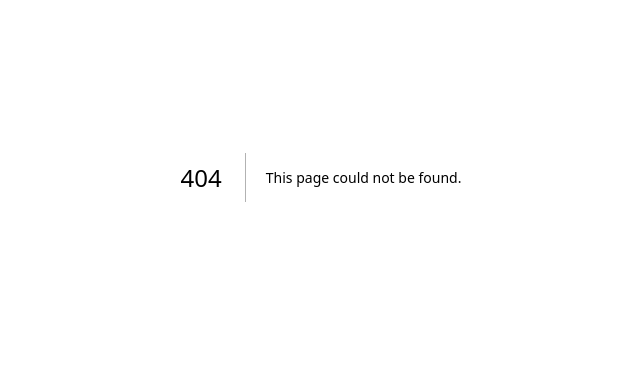
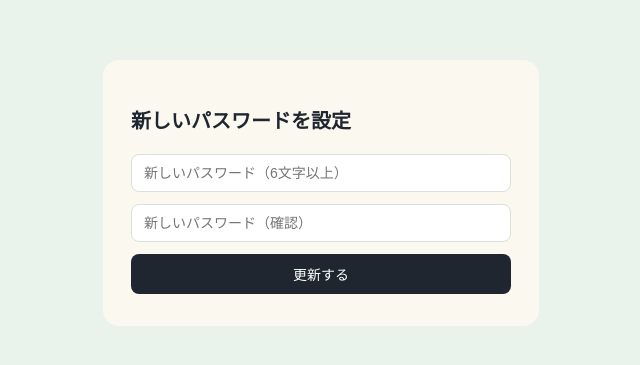
Before and after one commit to Kelly-E/mybanker-app, a Next.js app: page /reset-password in a window 1280 px wide. Before the commit this address had no page. Shown: the part 223-588 px from the top of the page, without its empty margins (319-959 px from the left). Built offline with nearby package versions, Linux system fonts and the light colour scheme; no server answers.

Commit message:
Implement reset password page with validation

```diff
--- /dev/null
+++ b/app/reset-password/page.js
@@ -0,0 +1,75 @@
+"use client";
+
+import { useState } from "react";
+import { updatePassword } from "../../lib/storage";
+
+export default function ResetPasswordPage() {
+  const [password, setPassword] = useState("");
+  const [confirm, setConfirm] = useState("");
+  const [message, setMessage] = useState("");
+  const [done, setDone] = useState(false);
+
+  const handleSubmit = async (e) => {
+    e.preventDefault();
+    setMessage("");
+    if (password.length < 6) {
+      setMessage("パスワードは6文字以上にしてください。");
+      return;
+    }
+    if (password !== confirm) {
+      setMessage("パスワードが一致しません。");
+      return;
+    }
+    try {
+      await updatePassword(password);
+      setMessage("パスワードを更新しました。");
+      setDone(true);
+    } catch (err) {
+      setMessage("エラー: " + err.message + "（メールのリンクが期限切れの可能性があります。もう一度パスワード再設定をお試しください）");
+    }
+  };
+
+  return (
+    <div style={styles.page}>
+      <div style={styles.card}>
+        <h1 style={styles.title}>新しいパスワードを設定</h1>
+        {!done ? (
+          <form onSubmit={handleSubmit} style={styles.form}>
+            <input
+              style={styles.input}
+              type="password"
+              placeholder="新しいパスワード（6文字以上）"
+              value={password}
+              onChange={(e) => setPassword(e.target.value)}
+              minLength={6}
+              required
+            />
+            <input
+              style={styles.input}
+              type="password"
+              placeholder="新しいパスワード（確認）"
+              value={confirm}
+              onChange={(e) => setConfirm(e.target.value)}
+              minLength={6}
+              required
+            />
+            <button style={styles.button} type="submit">更新する</button>
+          </form>
+        ) : (
+          <a href="/" style={styles.button}>アプリに戻る</a>
+        )}
+        {message && <p style={styles.message}>{message}</p>}
+      </div>
+    </div>
+  );
+}
+
+const styles = {
+  page: { minHeight: "100vh", display: "flex", alignItems: "center", justifyContent: "center", background: "#EAF2EC", fontFamily: "'Source Sans 3', 'Hiragino Sans', sans-serif", padding: 16 },
+  card: { background: "#FBF8F0", borderRadius: 16, padding: "32px 28px", maxWidth: 380, width: "100%" },
+  title: { fontFamily: "'Fraunces', serif", fontSize: 20, color: "#1F2630", marginBottom: 20 },
+  form: { display: "flex", flexDirection: "column", gap: 12 },
+  input: { border: "1px solid #D8E2DA", borderRadius: 8, padding: "10px 12px", fontSize: 14 },
+  button: { background: "#1F2630", color: "#fff", border: "none", borderRadius: 8, padding: "10px 14px", fontSize: 14, cursor: "pointer", textAlign: "center", textDecoration: "none", display: "block" },
+  message: { marginTop: 14, fontSize: 12.5, color: "#9A4A1F" },
+};
```
